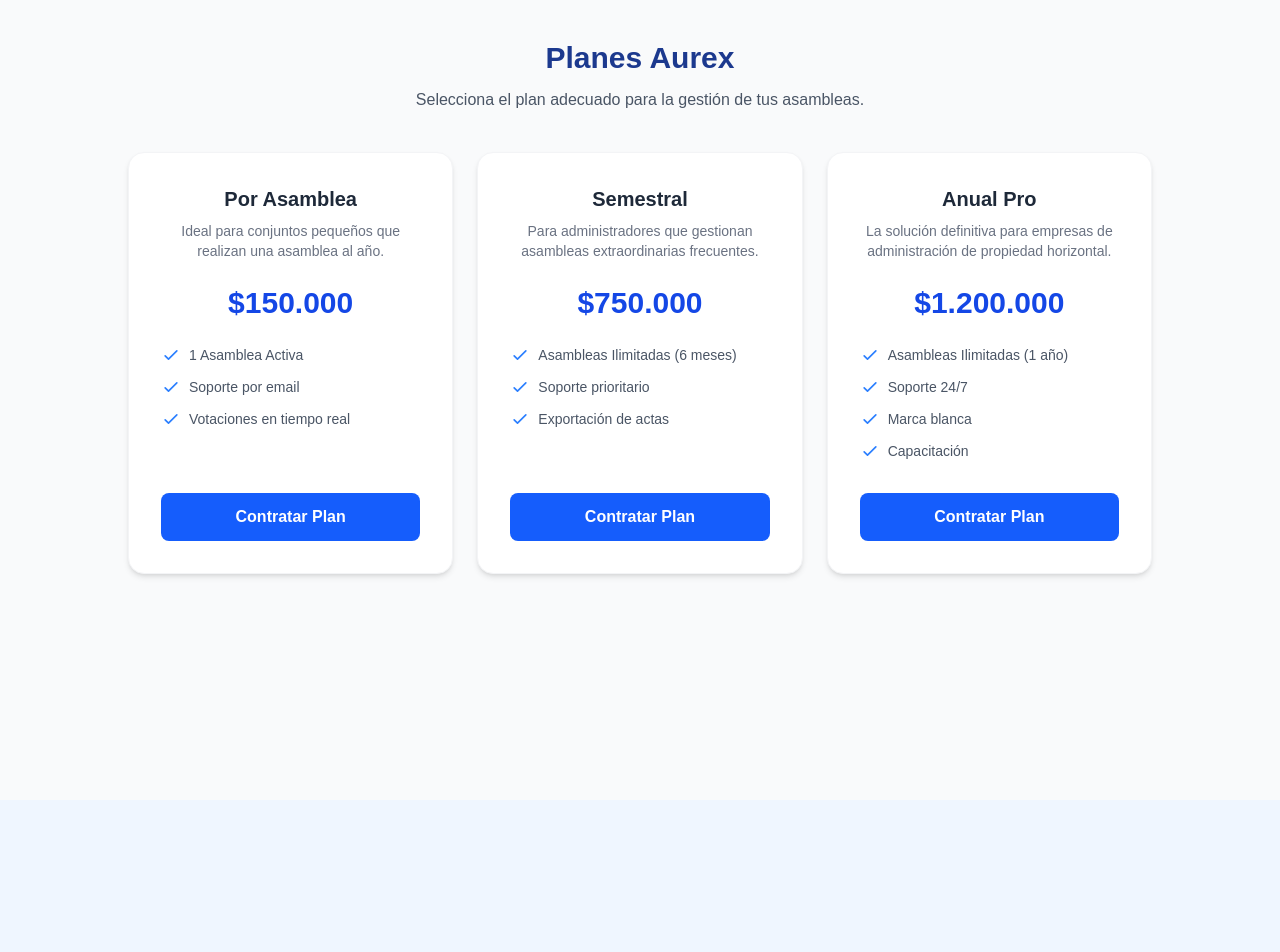
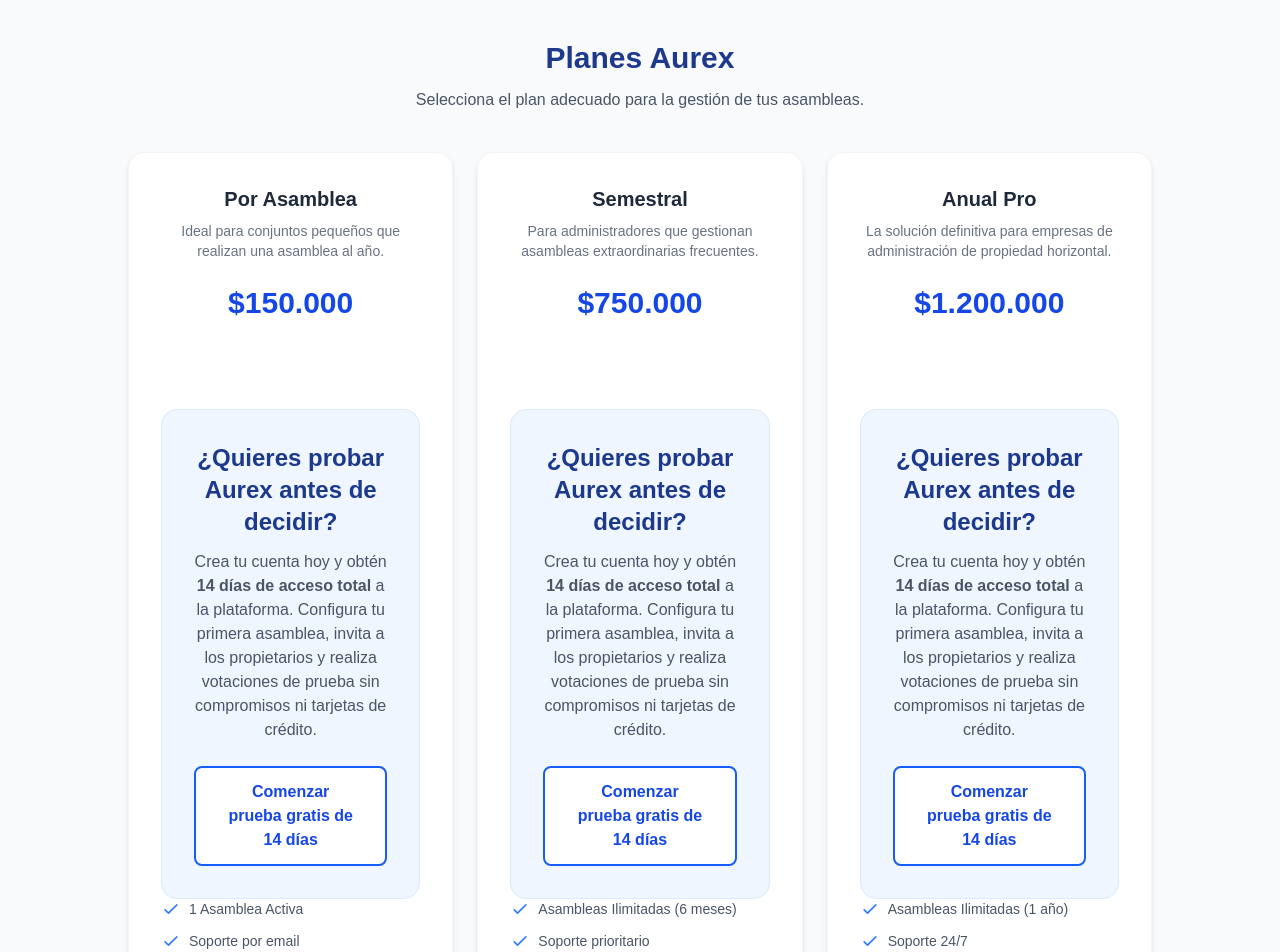
Before and after one commit to XZanderU/aurex-assembly, a Next.js app: page /planes in a window 1280 px wide. Shown: the top 952 px of the page. Before the commit the page ends 800 px from the top, so only its background shows below. Built offline with nearby package versions, Linux system fonts and the light colour scheme; no server answers.

Commit message:
feat: agregar sección de prueba gratuita en PlanesPage

```diff
--- a/src/app/planes/page.tsx
+++ b/src/app/planes/page.tsx
@@ -2,6 +2,7 @@
 
 import { useState } from "react";
 import { supabase } from "../../../lib/supabase";
+import Link from "next/link";
 
 export default function PlanesPage() {
   const [loadingPlan, setLoadingPlan] = useState<string | null>(null);
@@ -89,6 +90,26 @@
               <p className="text-sm text-gray-500 mb-6 h-10">{plan.descripcion}</p>
               <div className="text-3xl font-black text-blue-700 mb-6">{plan.precioVisual}</div>
 
+              {/* Aquí termina tu <div className="grid..."> existente */}
+
+        {/* NUEVA SECCIÓN: Prueba Gratuita */}
+        <div className="mt-16 bg-blue-50 border border-blue-100 rounded-2xl p-8 max-w-4xl mx-auto text-center">
+          <h2 className="text-2xl font-bold text-blue-900 mb-3">
+            ¿Quieres probar Aurex antes de decidir?
+          </h2>
+          <p className="text-gray-600 mb-6 max-w-2xl mx-auto">
+            Crea tu cuenta hoy y obtén <strong>14 días de acceso total</strong> a la plataforma.
+            Configura tu primera asamblea, invita a los propietarios y realiza votaciones de prueba
+            sin compromisos ni tarjetas de crédito.
+          </p>
+          <Link
+            href="/register"
+            className="inline-block bg-white border-2 border-blue-600 text-blue-700 hover:bg-blue-600 hover:text-white font-bold py-3 px-8 rounded-lg transition-colors"
+          >
+            Comenzar prueba gratis de 14 días
+          </Link>
+        </div>
+
               <ul className="text-left mb-8 space-y-3 grow">
                 {plan.caracteristicas.map((caracteristica, i) => (
                   <li key={i} className="flex items-center text-gray-600 text-sm">
```
